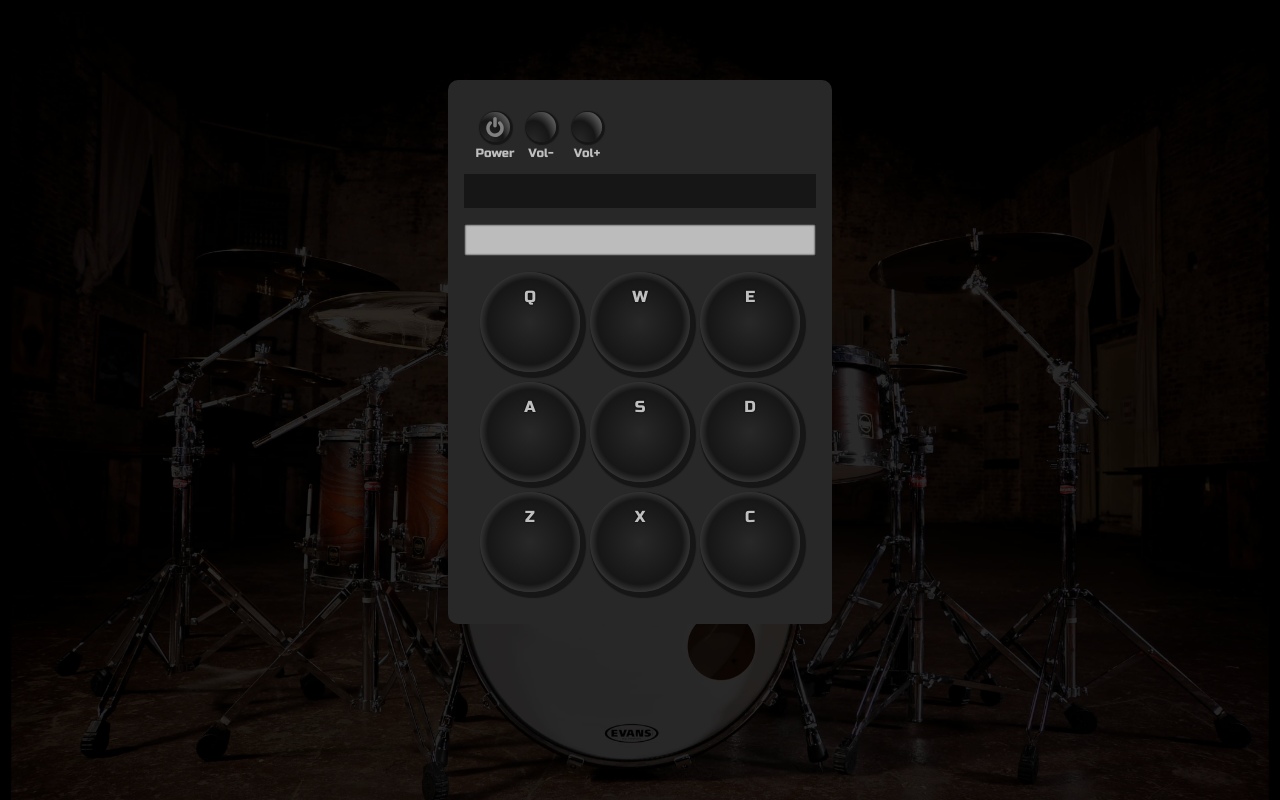
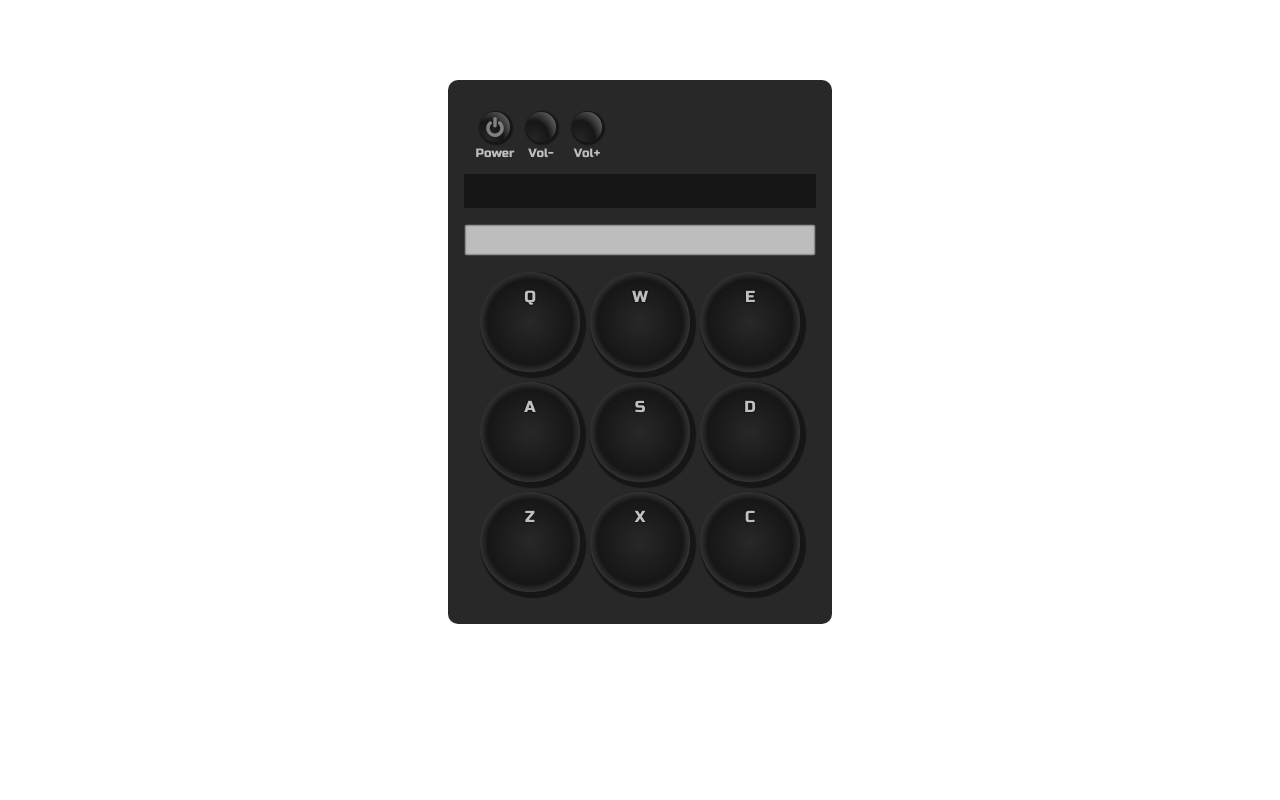
Before and after one commit to askov/drum-machine, a React app: page / in a window 1280 px wide. Built offline with nearby package versions, Linux system fonts and the light colour scheme.

Commit message:
minor style fixes

```diff
--- a/app/assets/styles/style.scss
+++ b/app/assets/styles/style.scss
@@ -12,18 +12,6 @@ body {
     display: block;
     content: '';
     position: absolute;
-    // filter: blur(5px);
-    filter: brightness(0.2);
-// filter: contrast(200%);
-// filter: drop-shadow(16px 16px 20px blue);
-// filter: grayscale(100%);
-// filter: hue-rotate(90deg);
-// filter: invert(75%);
-// filter: opacity(25%);
-// filter: saturate(30%);
-// filter: sepia(60%);
-    background: url(../images/background.jpg) no-repeat;
-    background-size: cover;
     top: 0;
     left: 0;
     width: 100%;
```
Also changed, not shown: app/assets/images/background.jpg (deleted).
